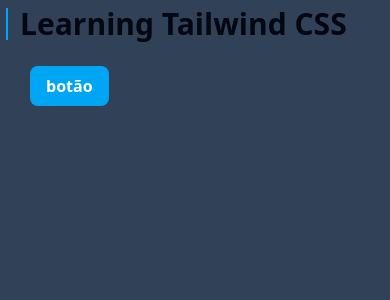
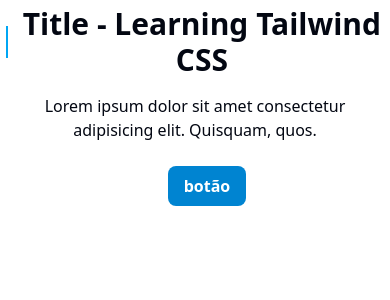
Before and after one commit to LeoMedeirosss/coding-Front-End, a Next.js app in the folder Learning Tailwind/learning-tailwid/: page / in a window 390 px wide. Shown: the top 300 px of the page. Built offline with nearby package versions, Linux system fonts and the light colour scheme.

Commit message:
Tailwind: Dark Theme & Responsivity

```diff
--- a/Learning Tailwind/learning-tailwid/src/app/page.tsx
+++ b/Learning Tailwind/learning-tailwid/src/app/page.tsx
@@ -1,12 +1,17 @@
  export default function Home() {
   return (
-    <div className="p-1.5 h-screen bg-slate-700">
-      <h1 className="text-gray-950 font-bold text-3xl flex items-center gap-3 before:w-0.5 before:h-8 before:bg-sky-500 before:flex">
-        Learning Tailwind CSS
-      </h1>
-      <button className="bg-sky-500 px-4 py-2 rounded-lg text-white font-bold hover:bg-sky-600 mt-6 ml-6 hover:scale-105 transition-all">
-        botão
-      </button>
+    <div className="p-1.5 h-screen bg-slate-150 flex flex-col items-center dark:bg-slate-900">
+      <div className="max-w-2xl text-center">
+        <h1 className="text-gray-950 dark:text-gray-100 sm:text-3xl md:text-4xl lg:text-5xl font-bold text-3xl justify-center flex items-center gap-3 before:w-0.5 before:h-8 before:bg-sky-500 before:flex">
+          Title - Learning Tailwind CSS
+        </h1>
+        <p className="text-gray-950 dark:text-gray-300 mt-4">
+          Lorem ipsum dolor sit amet consectetur adipisicing elit. Quisquam, quos.
+        </p>
+        <button className="bg-sky-600 dark:bg-sky-400 px-4 py-2 rounded-lg text-white font-bold hover:bg-sky-600 mt-6 ml-6 hover:scale-105 transition-all">
+          botão
+        </button>
+      </div>
     </div>
   );
 }
```
